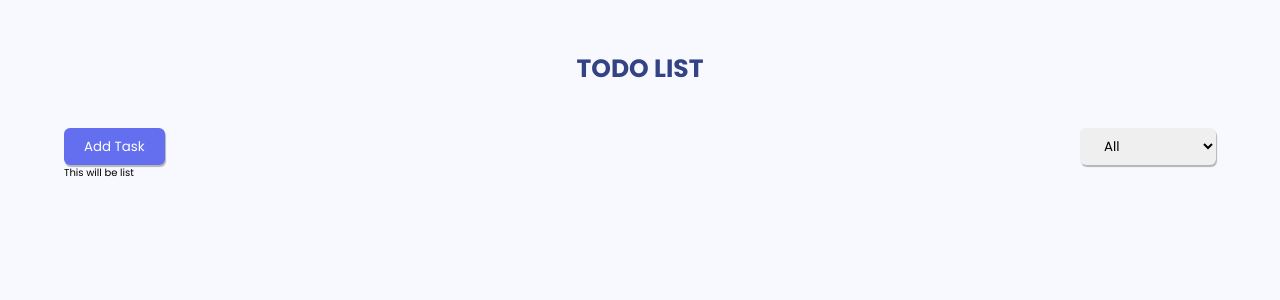
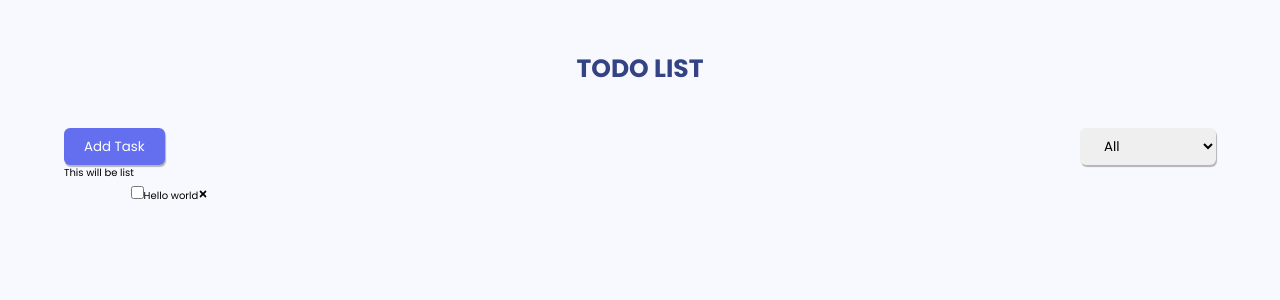
Before and after one commit to d-zucho/todo-app-yt, a React (Vite) app: page / in a window 1280 px wide. Shown: the top 300 px of the page. Built offline with nearby package versions, Linux system fonts and the light colour scheme.

Commit message:
staft adding functionality to form on modal

```diff
--- a/src/App.jsx
+++ b/src/App.jsx
@@ -6,6 +6,7 @@ import TodoList from './components/TodoList'
 
 // global styles
 import './styles/GlobalStyles.css'
+import Todo from './components/Todo'
 
 function App() {
   return (
@@ -14,6 +15,7 @@ function App() {
       <div className='container'>
         <Header />
         <TodoList />
+        <Todo />
       </div>
     </>
   )
--- a/src/components/Modal.jsx
+++ b/src/components/Modal.jsx
@@ -1,8 +1,21 @@
 import '../styles/modal.styles.css'
 import Button from './Button'
+import { useState } from 'react'
 import { MdOutlineClose } from 'react-icons/md'
 
 function Modal({ open, handleModal }) {
+  const [todo, setTodo] = useState({
+    complete: false,
+    todoDescription: 'Hello world',
+  })
+
+  const handleSubmit = () => {
+    e.preventDefault()
+    console.log('form submitted')
+
+    console.log(document.getElementById('modal-form').elements)
+  }
+
   return (
     <>
       {open ? (
@@ -17,13 +30,7 @@ function Modal({ open, handleModal }) {
             >
               <MdOutlineClose className='close-icon' />
             </div>
-            <form
-              onSubmit={(e) => {
-                e.preventDefault()
-                console.log('form submitted')
-              }}
-              className='modal-form'
-            >
+            <form onSubmit={handleSubmit} className='modal-form'>
               <h1 className='formTitle'>Add Task</h1>
               <div className='form-group'>
                 <label className='form-label' htmlFor='title'>
--- a/src/components/Todo.jsx
+++ b/src/components/Todo.jsx
@@ -1,7 +1,22 @@
+import { useState } from 'react'
+import { FaTimes } from 'react-icons/fa'
+import '../styles/todo.styles.css'
+
 function Todo() {
+  const [todo, setTodo] = useState({
+    complete: false,
+    todoDescription: 'Hello world',
+  })
+
   return (
-    <div className='todoContainer'>
-      <p>Todo</p>
+    <div className='item'>
+      <div className='container'>
+        <div className='content'>
+          <input type='checkbox' name='checkmark' id='checkmark' />
+          <span className='todoText'>{todo.todoDescription}</span>
+          <FaTimes className='delete-icon' />
+        </div>
+      </div>
     </div>
   )
 }
--- /dev/null
+++ b/src/styles/todo.styles.css
@@ -0,0 +1,12 @@
+.item {
+  display: flex;
+  justify-content: space-between;
+  align-items: center;
+  padding: 0.5rem 1rem;
+  margin-bottom: 1rem;
+  border-radius: 0.25rem;
+  background: var(--clr-white);
+  box-shadow: var(--dark-shadow);
+  transition: var(--transition);
+  letter-spacing: var(--spacing);
+}
```
